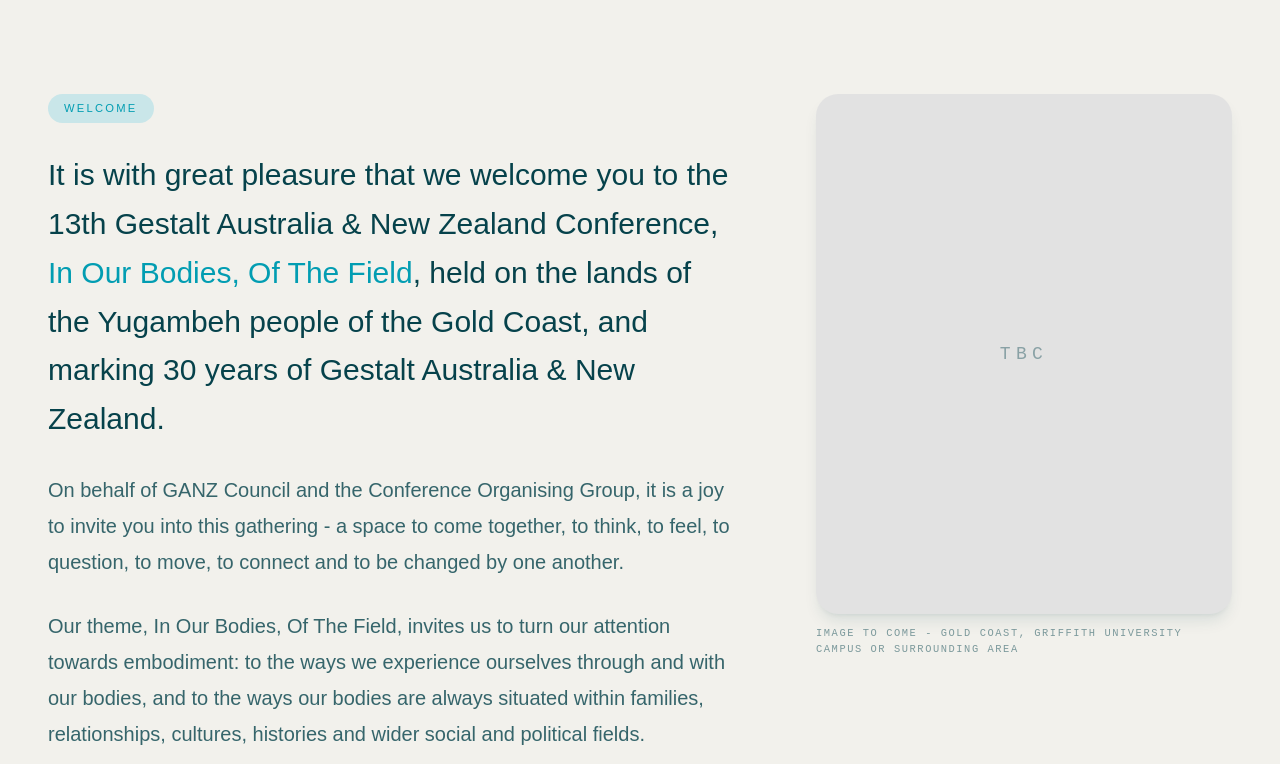
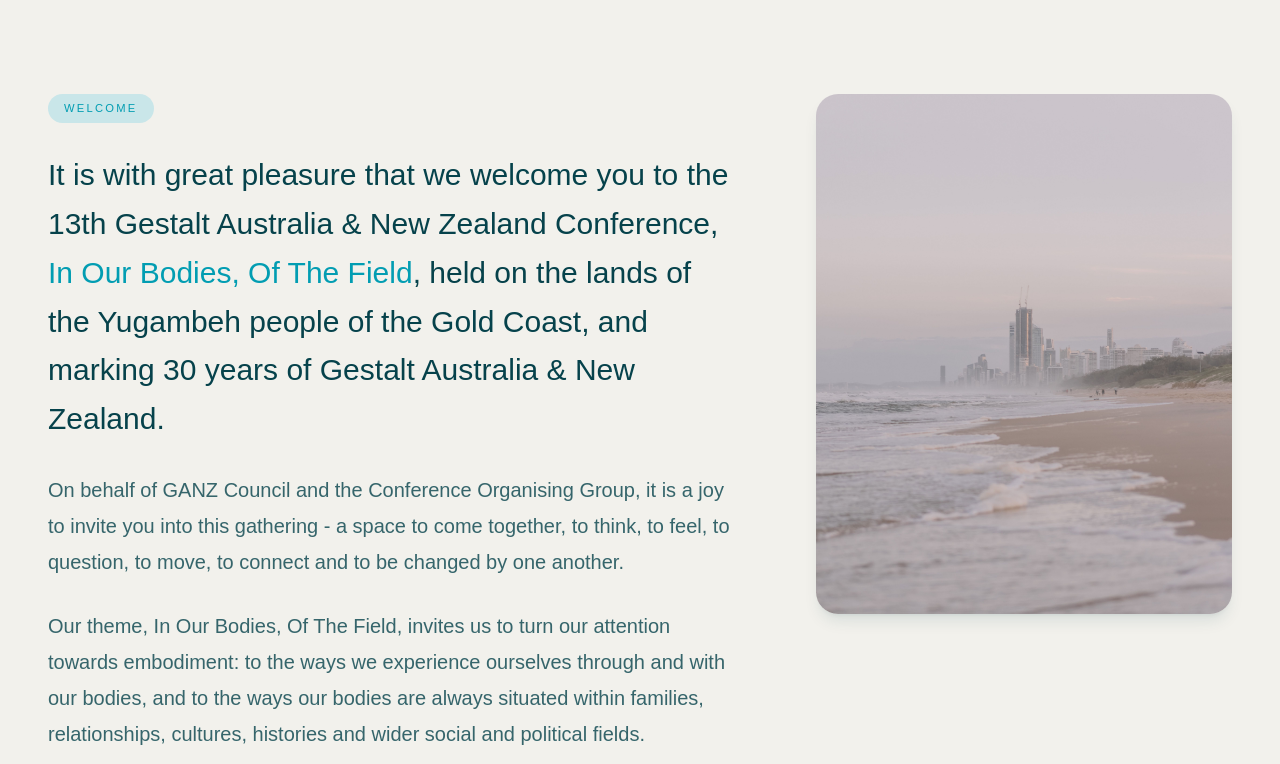
Before and after one commit to CodedBeats/Ganz-Conference-2027, a Next.js app: page / in a window 1280 px wide. Shown: the part 856-1620 px from the top of the page. Built offline with nearby package versions, Linux system fonts and the light colour scheme; a web font is replaced by a local one.

Commit message:
feat(imgs): added the welcome and accommodation copyright free imgs into their sections

```diff
--- a/src/components/sections/Accommodation.tsx
+++ b/src/components/sections/Accommodation.tsx
@@ -1,25 +1,34 @@
 import { SectionTag } from "@/components/shared/SectionTag";
-import { PlaceholderBox } from "@/components/shared/PlaceholderBox";
+import Image from "next/image";
 
 export const Accommodation = () => {
     return (
-        <section id="accommodation" className="section-block-b container-site scroll-mt-24">
+        <section
+            id="accommodation"
+            className="section-block-b container-site scroll-mt-24"
+        >
             <div className="grid items-center gap-12 lg:grid-cols-[minmax(0,32rem)_1fr] lg:gap-20">
                 <div>
                     <SectionTag>Accommodation</SectionTag>
                     <h2 className="section-heading mb-5">Where to stay</h2>
                     <p className="body-copy mb-2 sm:mb-8">
-                        We are securing a selection of accommodation options close to the Griffith University Gold
-                        Coast campus, across a range of price points. Details will be published here.
+                        We are securing a selection of accommodation options
+                        close to the Griffith University Gold Coast campus,
+                        across a range of price points. Details will be
+                        published here.
                     </p>
                     <span className="inline-flex items-center justify-center gap-2 rounded-full px-7 py-3.5 text-xs font-medium tracking-[0.15em] uppercase btn-muted">
                         Details to be confirmed
                     </span>
                 </div>
 
-                <div>
-                    <PlaceholderBox className="hover-grow aspect-5/4 w-full rounded-3xl shadow-lg shadow-teal-dark/10" />
-                    <span className="caption-mono">Image - Gold Coast / campus surrounds</span>
+                <div className="hover-grow relative aspect-5/4 w-full">
+                    <Image
+                        src="/design/imgs/accommodation.jpg"
+                        alt="Gold Coast Accommodation - Copyright free"
+                        fill
+                        className="rounded-3xl object-cover shadow-lg shadow-teal-dark/10"
+                    />
                 </div>
             </div>
         </section>
--- a/src/components/sections/Welcome.tsx
+++ b/src/components/sections/Welcome.tsx
@@ -1,5 +1,5 @@
 import { SectionTag } from "@/components/shared/SectionTag";
-import { PlaceholderBox } from "@/components/shared/PlaceholderBox";
+import Image from "next/image";
 
 export const Welcome = () => {
     return (
@@ -68,11 +68,13 @@
                 </div>
 
                 {/* stays pinned below the navbar while the welcome copy scrolls past */}
-                <div className="lg:sticky lg:top-28">
-                    <PlaceholderBox className="aspect-4/5 w-full rounded-3xl shadow-lg shadow-teal-dark/10" />
-                    <span className="caption-mono">
-                        Image to come - Gold Coast, Griffith University campus or surrounding area
-                    </span>
+                <div className="relative aspect-4/5 w-full lg:sticky lg:top-28">
+                    <Image
+                        src="/design/imgs/welcome.jpg"
+                        alt="Gold Coast - Copyright free"
+                        fill
+                        className="rounded-3xl object-cover shadow-lg shadow-teal-dark/10"
+                    />
                 </div>
             </div>
         </section>
```
Also changed, not shown: public/design/imgs/welcome.jpg (added), 1 other file (tests, documents, lock files or other folders).
